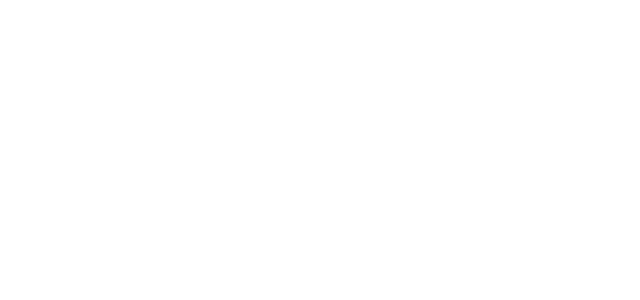
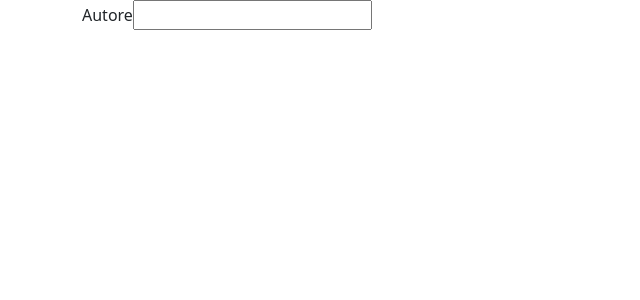
Before and after one commit to Steopa2001/react-post-form, a React (Vite) app in the folder react-post-form/: page / in a window 1280 px wide. Shown: the top 300 px of the page, without its empty margins (0-640 px from the left). Built offline with nearby package versions, Linux system fonts and the light colour scheme.

Commit message:
feat: create a generic function to update form fields (also handles checkboxes)

```diff
--- a/react-post-form/src/App.jsx
+++ b/react-post-form/src/App.jsx
@@ -22,6 +22,33 @@
   // Stato per i messaggi di feedback (success / error)
   const [alert, setAlert] = useState(null);
 
+// funzione generica per aggiornare i campi del form (gestisce anche checkbox)
+  const handleChange = (e) => {
+    const {name, value, type, checked} = e.target;
+    setFormData((prev) => ({
+      ...prev, [name]: type === 'checkbox' ? checked : value,
+    }))
+  }
+
+  return (
+    <div className="container">
+      <div className="row">
+        <div className="col-12">
+          <form>
+            <label>
+              Autore
+              <input
+              name='author'
+              value={formData.author}
+              onChange={handleChange}
+              />
+            </label>
+          </form>
+        </div>
+      </div>
+    </div>
+  )
+
 }
 
 export default App;
```
